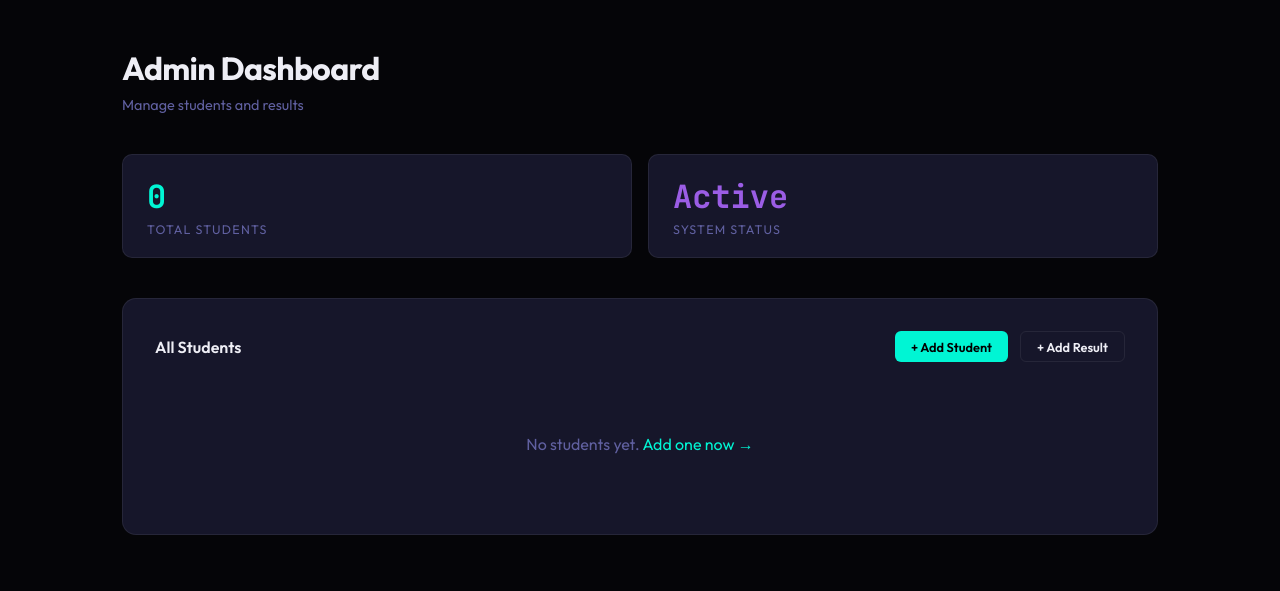
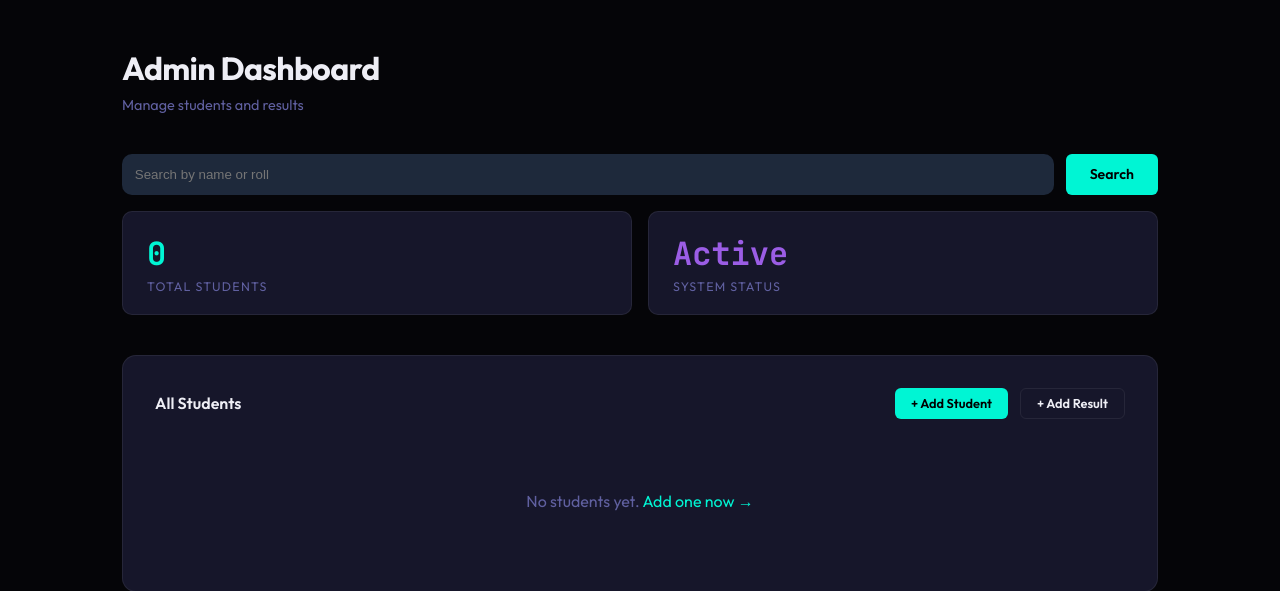
Before and after one commit to Samirp7/Repository-name-student-result-system, a Flask app: page /admin/dashboard in a window 1280 px wide. Shown: the part 72-663 px from the top of the page. Run offline with Flask 3, Linux system fonts and the light colour scheme; the visitor is signed in with stand-in values (Sample User, id 1); data that the repository does not hold is empty.

```diff
--- a/student-result-system/app.py
+++ b/student-result-system/app.py
@@ -77,12 +77,33 @@ def admin_login():
 def admin_dashboard():
     if not session.get("admin"):
         return redirect(url_for("admin_login"))
-    db = get_db(); cur = db.cursor(dictionary=True)
-    cur.execute("SELECT * FROM students")
+
+    search = request.args.get("search", "").strip()
+
+    db = get_db()
+    cur = db.cursor(dictionary=True)
+
+    if search:
+        cur.execute("""
+            SELECT * FROM students
+            WHERE name LIKE %s OR roll LIKE %s
+        """, (f"%{search}%", f"%{search}%"))
+    else:
+        cur.execute("SELECT * FROM students")
+
     students = cur.fetchall()
+
     cur.execute("SELECT COUNT(*) as total FROM students")
-    total = cur.fetchone()["total"]; db.close()
-    return render_template("admin_dashboard.html", students=students, total=total)
+    total = cur.fetchone()["total"]
+
+    db.close()
+
+    return render_template(
+        "admin_dashboard.html",
+        students=students,
+        total=total,
+        search=search
+    )
 
 @app.route("/admin/add-student", methods=["GET","POST"])
 def add_student():
@@ -137,15 +158,30 @@ def view_student(sid):
     gpa = round(sum(r["gp"] for r in results) / len(results), 2) if results else 0
     return render_template("view_student.html", student=stu, results=results, gpa=gpa)
 
-@app.route("/admin/delete/<int:sid>")
-def delete_student(sid):
-    if not session.get("admin"):
-        return redirect(url_for("admin_login"))
-    db = get_db(); cur = db.cursor()
-    cur.execute("DELETE FROM students WHERE id=%s", (sid,))
-    db.commit(); db.close()
-    flash("Student deleted.", "success")
-    return redirect(url_for("admin_dashboard"))
+@app.route('/delete_student')
+def delete_student():
+    # 💡 FIX: Use request.args to grab '?sid=' from the URL string
+    sid = request.args.get('sid')
+
+    if not sid:
+        return "Error: Student ID is missing!", 400
+
+    conn = get_db()
+    cur = conn.cursor()
+
+    try:
+        # Delete dependencies first if you didn't set up ON DELETE CASCADE
+        cur.execute("DELETE FROM results WHERE student_id = %s", (sid,))
+        cur.execute("DELETE FROM students WHERE id = %s", (sid,))
+        conn.commit()
+    except Exception as e:
+        print(f"Database Execution Failure: {e}")
+        return "Internal Database Error", 500
+    finally:
+        cur.close()
+        conn.close()
+
+    return redirect(url_for('admin_dashboard')) # Replace with your dashboard function name
 
 @app.route("/logout")
 def logout():
--- a/student-result-system/templates/admin_dashboard.html
+++ b/student-result-system/templates/admin_dashboard.html
@@ -4,6 +4,21 @@
 <div class="container">
   <div class="page-title">Admin Dashboard</div>
   <p class="page-sub">Manage students and results</p>
+  <form method="GET"
+      action="{{ url_for('admin_dashboard') }}"
+      style="margin:1rem 0;display:flex;gap:0.75rem">
+
+  <input type="text"
+         name="search"
+         placeholder="Search by name or roll"
+         value="{{ search }}"
+         style="flex:1;padding:0.8rem;border-radius:10px;border:none;background:#1e293b;color:white">
+
+  <button type="submit" class="btn btn-primary">
+      Search
+  </button>
+
+</form>
   <div class="stats-row">
     <div class="stat-box"><div class="stat-num">{{ total }}</div><div class="stat-label">Total Students</div></div>
     <div class="stat-box"><div class="stat-num" style="color:var(--purple)">Active</div><div class="stat-label">System Status</div></div>
@@ -27,8 +42,9 @@
           <td style="font-family:'JetBrains Mono',monospace;color:var(--cyan)">{{ s.roll }}</td>
           <td style="color:var(--muted)">{{ s.batch }}</td>
           <td style="display:flex;gap:0.5rem">
-            <a href="{{ url_for('view_student', sid=s._id) }}" class="btn btn-outline btn-sm">View</a>
-            <a href="{{ url_for('delete_student', sid=s._id) }}" class="btn btn-danger btn-sm" onclick="return confirm('Delete this student?')">Delete</a>
+     <a href="{{ url_for('view_student', sid=s.id) }}" class="btn btn-outline btn-sm">View</a>
+
+<a href="{{ url_for('delete_student', sid=s.id) }}" class="btn btn-danger btn-sm" onclick="return confirm('Delete this student?')">Delete</a>
           </td>
         </tr>
         {% endfor %}
```
